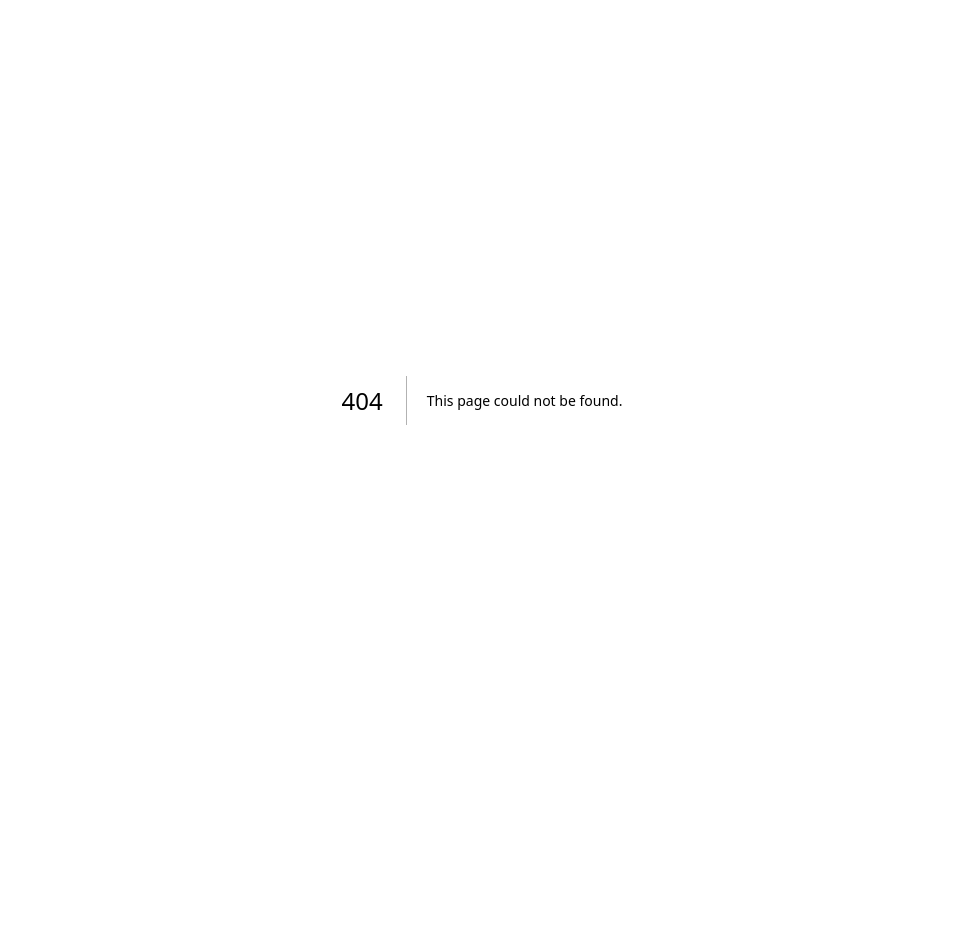
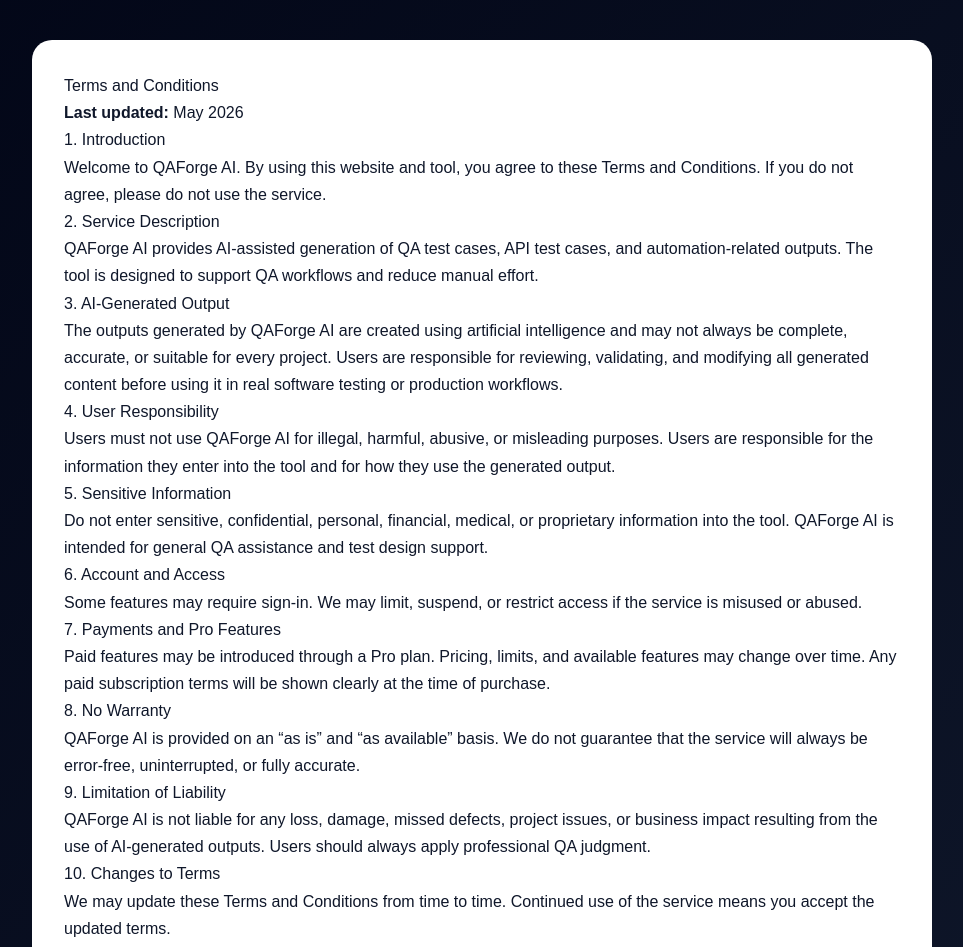
Before and after one commit to sabarz148/qaforge-ai, a Next.js app: page /terms in a window 1280 px wide. Before the commit this address had no page. Shown: the top 947 px of the page, without its empty margins (158-1121 px from the left). Before the commit the page ends 800 px from the top, so only its background shows below. Built offline with nearby package versions, Linux system fonts and the light colour scheme.

Commit message:
Terms are added

```diff
--- a/app/page.tsx
+++ b/app/page.tsx
@@ -25,6 +25,7 @@
 
   const plan = (user?.publicMetadata?.plan as string) || "free";
   const isPro = plan === "pro" || plan === "premium";
+
   const [showHelp, setShowHelp] = useState(false);
 
    async function trackEvent(eventName: string, metadata: any = {}) {
@@ -689,6 +690,9 @@
         <footer style={footerStyle}>
           <div>© 2026 QAForge AI. Built for faster software testing.</div>
           <div>Manual QA • API QA • Playwright Automation • Screenshot Analysis</div>
+          <a href="/terms" style={{ color: "#94a3b8" }}>
+  Terms & Conditions
+</a>
         </footer>
       </div>
       {showHelp && (
--- /dev/null
+++ b/app/terms/page.tsx
@@ -0,0 +1,103 @@
+export default function TermsPage() {
+  return (
+    <main style={mainStyle}>
+      <section style={cardStyle}>
+        <h1>Terms and Conditions</h1>
+
+        <p><strong>Last updated:</strong> May 2026</p>
+
+        <h2>1. Introduction</h2>
+        <p>
+          Welcome to QAForge AI. By using this website and tool, you agree to these Terms and Conditions.
+          If you do not agree, please do not use the service.
+        </p>
+
+        <h2>2. Service Description</h2>
+        <p>
+          QAForge AI provides AI-assisted generation of QA test cases, API test cases, and automation-related outputs.
+          The tool is designed to support QA workflows and reduce manual effort.
+        </p>
+
+        <h2>3. AI-Generated Output</h2>
+        <p>
+          The outputs generated by QAForge AI are created using artificial intelligence and may not always be complete,
+          accurate, or suitable for every project. Users are responsible for reviewing, validating, and modifying all
+          generated content before using it in real software testing or production workflows.
+        </p>
+
+        <h2>4. User Responsibility</h2>
+        <p>
+          Users must not use QAForge AI for illegal, harmful, abusive, or misleading purposes. Users are responsible
+          for the information they enter into the tool and for how they use the generated output.
+        </p>
+
+        <h2>5. Sensitive Information</h2>
+        <p>
+          Do not enter sensitive, confidential, personal, financial, medical, or proprietary information into the tool.
+          QAForge AI is intended for general QA assistance and test design support.
+        </p>
+
+        <h2>6. Account and Access</h2>
+        <p>
+          Some features may require sign-in. We may limit, suspend, or restrict access if the service is misused or abused.
+        </p>
+
+        <h2>7. Payments and Pro Features</h2>
+        <p>
+          Paid features may be introduced through a Pro plan. Pricing, limits, and available features may change over time.
+          Any paid subscription terms will be shown clearly at the time of purchase.
+        </p>
+
+        <h2>8. No Warranty</h2>
+        <p>
+          QAForge AI is provided on an “as is” and “as available” basis. We do not guarantee that the service will always
+          be error-free, uninterrupted, or fully accurate.
+        </p>
+
+        <h2>9. Limitation of Liability</h2>
+        <p>
+          QAForge AI is not liable for any loss, damage, missed defects, project issues, or business impact resulting from
+          the use of AI-generated outputs. Users should always apply professional QA judgment.
+        </p>
+
+        <h2>10. Changes to Terms</h2>
+        <p>
+          We may update these Terms and Conditions from time to time. Continued use of the service means you accept the
+          updated terms.
+        </p>
+
+        <h2>11. Contact</h2>
+        <p>
+          For questions, contact us at: <strong>printfluent.shop@gmail.com</strong>
+        </p>
+
+        <a href="/" style={backLink}>← Back to QAForge AI</a>
+      </section>
+    </main>
+  );
+}
+
+const mainStyle = {
+  minHeight: "100vh",
+  background: "linear-gradient(135deg, #020617, #0f172a)",
+  color: "#0f172a",
+  padding: "40px 20px",
+  fontFamily: "Arial, sans-serif",
+};
+
+const cardStyle = {
+  maxWidth: "900px",
+  margin: "0 auto",
+  background: "#ffffff",
+  borderRadius: "20px",
+  padding: "32px",
+  lineHeight: "1.7",
+};
+
+const backLink = {
+  display: "inline-block",
+  marginTop: "24px",
+  color: "#2563eb",
+  fontWeight: "bold",
+  textDecoration: "none",
+};
```
